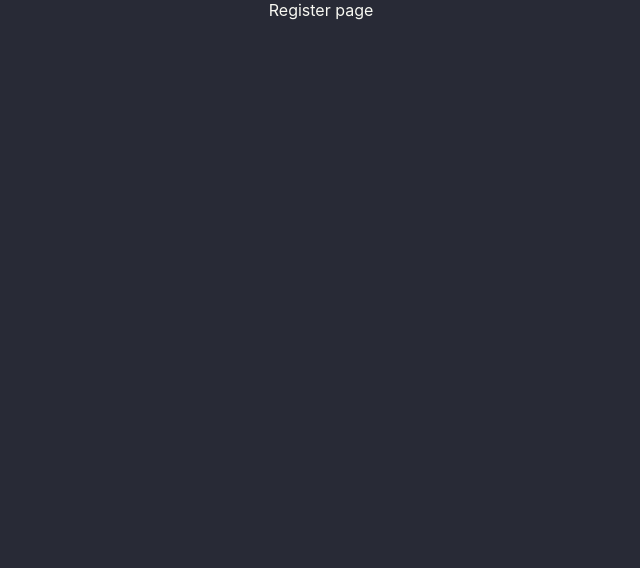
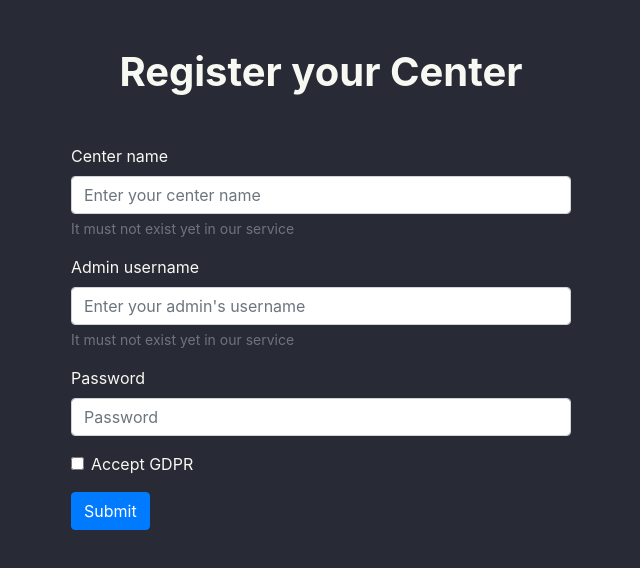
Before and after one commit to d3vv3/eduCOVID, a React (Create React App) app in the folder educovid-frontend/: page /register in a window 1280 px wide. Shown: the top 568 px of the page, without its empty margins (319-959 px from the left). Built offline with nearby package versions, Linux system fonts and the light colour scheme.

Commit message:
wip: register page

```diff
--- a/educovid-frontend/package.json
+++ b/educovid-frontend/package.json
@@ -6,8 +6,10 @@
     "@testing-library/jest-dom": "^5.11.4",
     "@testing-library/react": "^11.1.0",
     "@testing-library/user-event": "^12.1.10",
+    "bootstrap": "^4.6.0",
     "node-sass": "^5.0.0",
     "react": "^17.0.1",
+    "react-bootstrap": "^1.5.0",
     "react-dom": "^17.0.1",
     "react-router-dom": "^5.2.0",
     "react-scripts": "4.0.3",
--- a/educovid-frontend/src/pages/Register.js
+++ b/educovid-frontend/src/pages/Register.js
@@ -3,10 +3,54 @@ import React from "react";
 // Style
 import "../styles/style.scss";
 
+// Bootstrap imports
+import Button from 'react-bootstrap/Button';
+import Form from 'react-bootstrap/Form';
+
 function Register() {
   return (
     <div className="register-container">
-        Register page
+        <h1>
+            Register your Center
+        </h1>
+
+        <div className="register-center-form">
+        <Form>
+            <Form.Group controlId="formCenterName">
+                <Form.Label>Center name</Form.Label>
+                <Form.Control type="center" placeholder="Enter your center name" />
+                <Form.Text className="text-muted">
+                  It must not exist yet in our service
+                </Form.Text>
+            </Form.Group>
+
+            <Form.Group controlId="formAdminUsername">
+                <Form.Label>Admin username</Form.Label>
+                <Form.Control type="center" placeholder="Enter your admin's username" />
+                <Form.Text className="text-muted">
+                  It must not exist yet in our service
+                </Form.Text>
+            </Form.Group>
+
+            <Form.Group controlId="formBasicPassword">
+                <Form.Label>Password</Form.Label>
+                <Form.Control type="password" placeholder="Password" />
+            </Form.Group>
+
+            <Form.Group controlId="formGDPRCheckbox">
+                <Form.Check type="checkbox" label="Accept GDPR" />
+            </Form.Group>
+
+            <Button variant="primary" type="submit">
+                Submit
+            </Button>
+        </Form>
+        </div>
+
+        <div className="register-form-admin">
+
+        </div>
+
     </div>
   );
 }
--- a/educovid-frontend/src/styles/_register.scss
+++ b/educovid-frontend/src/styles/_register.scss
@@ -1,4 +1,20 @@
 .register-container {
     @include flexCenter(column);
     width: 100vw;
+
+    h1 {
+        margin: 48px;
+        font-weight: bold;
+    }
+
+    .register-center-form {
+        width: 500px;
+
+        // This is for phone sized
+        @media only screen and (max-width: 520px) {
+            width: 90%;
+        }
+
+    }
+
 }
--- a/educovid-frontend/src/styles/style.scss
+++ b/educovid-frontend/src/styles/style.scss
@@ -1,4 +1,7 @@
 // Import everything here so there is no multiple files to import
+
+// Import bootstrap scss files
+@import "~bootstrap/scss/bootstrap";
 
 // Import to be used through the entire scss files such
 // as variables and functions
```
Also changed, not shown: 1 other file (tests, documents, lock files or other folders).
